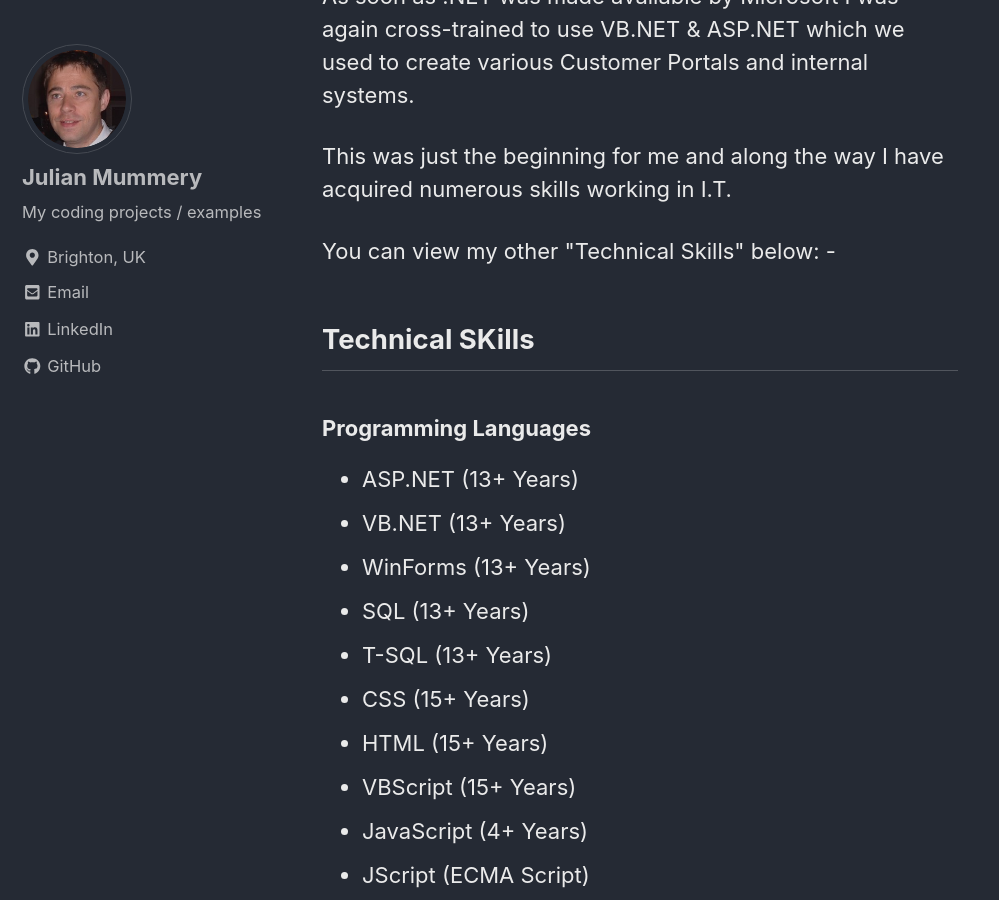
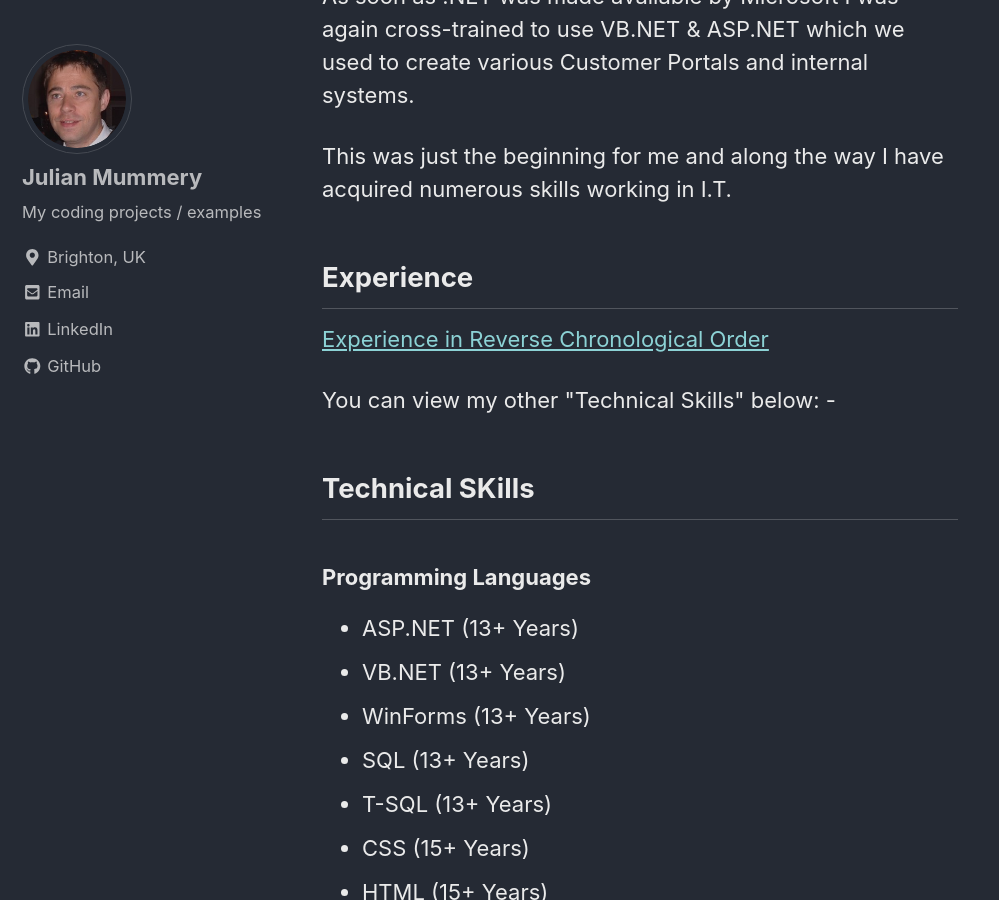
Before and after one commit to julianmummery/julianmummery.github.io, a Jekyll site: the page built from _pages/about.md, in a window 1280 px wide and 900 px high, scrolled down 1788 px. Shown: the whole window, without its empty margins (0-999 px from the left). Built offline with Jekyll 4.4.1, drawn with Linux system fonts in a browser that asks for light colours; nearby versions of some CDN libraries.

Commit message:
Update about.md

```diff
--- a/_pages/about.md
+++ b/_pages/about.md
@@ -24,6 +24,12 @@ reverse chronological order
 <p>Commercial programming started for me during 1992 when I was trained as a Mainframe COBOL programmer. After several years the business moved to Open SYstems and this gave me the opportunity to cross-train into Microfocus COBOL (GUI) and Microfocus 4GL (Batch) programming.</p>
 <p>As soon as .NET was made available by Microsoft I was again cross-trained to use VB.NET & ASP.NET which we used to create various Customer Portals and internal systems.</p>
 <p>This was just the beginning for me and along the way I have acquired numerous skills working in I.T.</p>
+
+
+<h2>Experience</h2>
+<a href="https://julianmummery.github.io/pages/experience/" target="_blank">Experience in Reverse Chronological Order</a>
+
+
 <p>You can view my other "Technical Skills" below: -</p>
 
 <h2>Technical SKills</h2>
```
